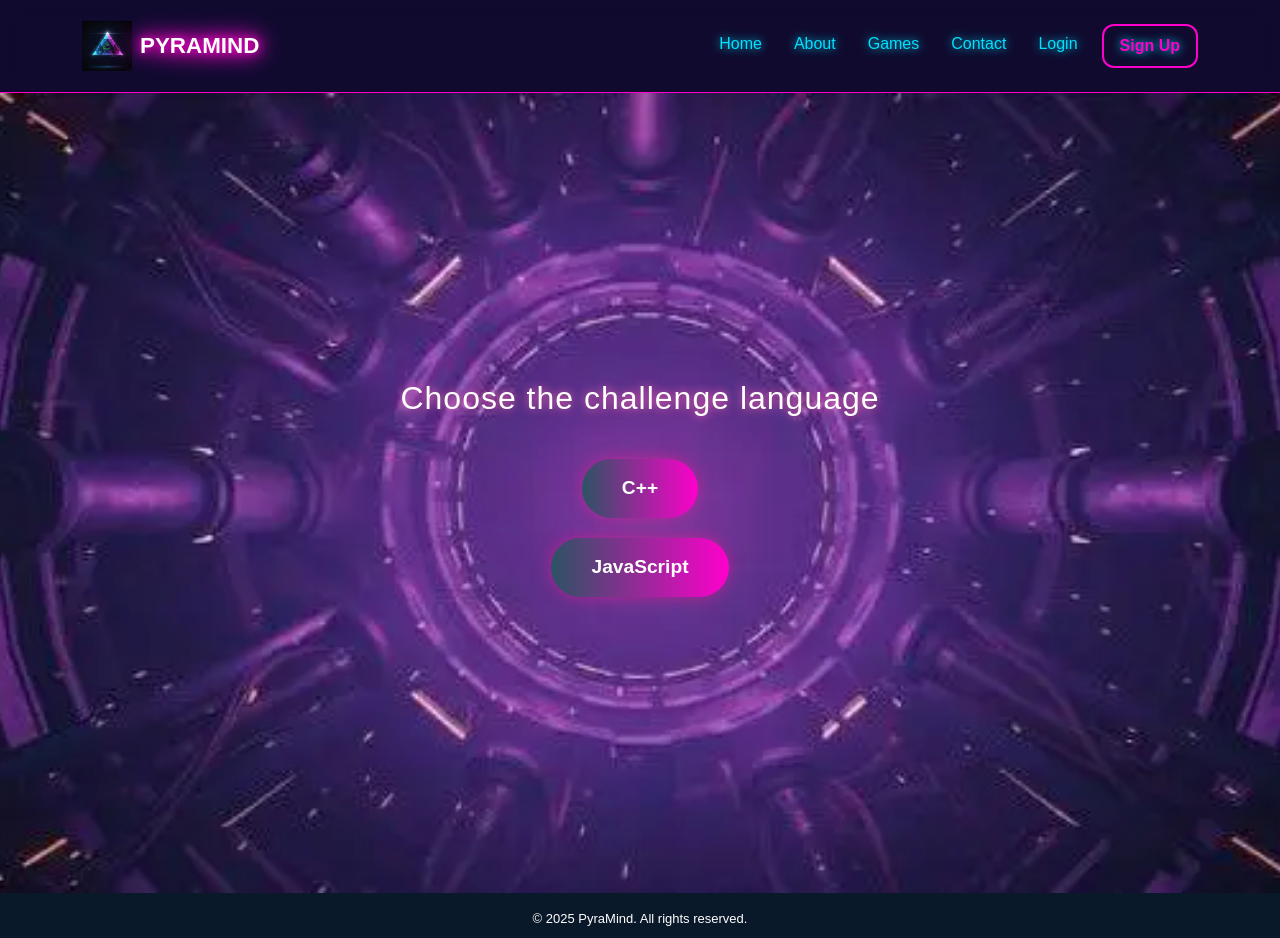
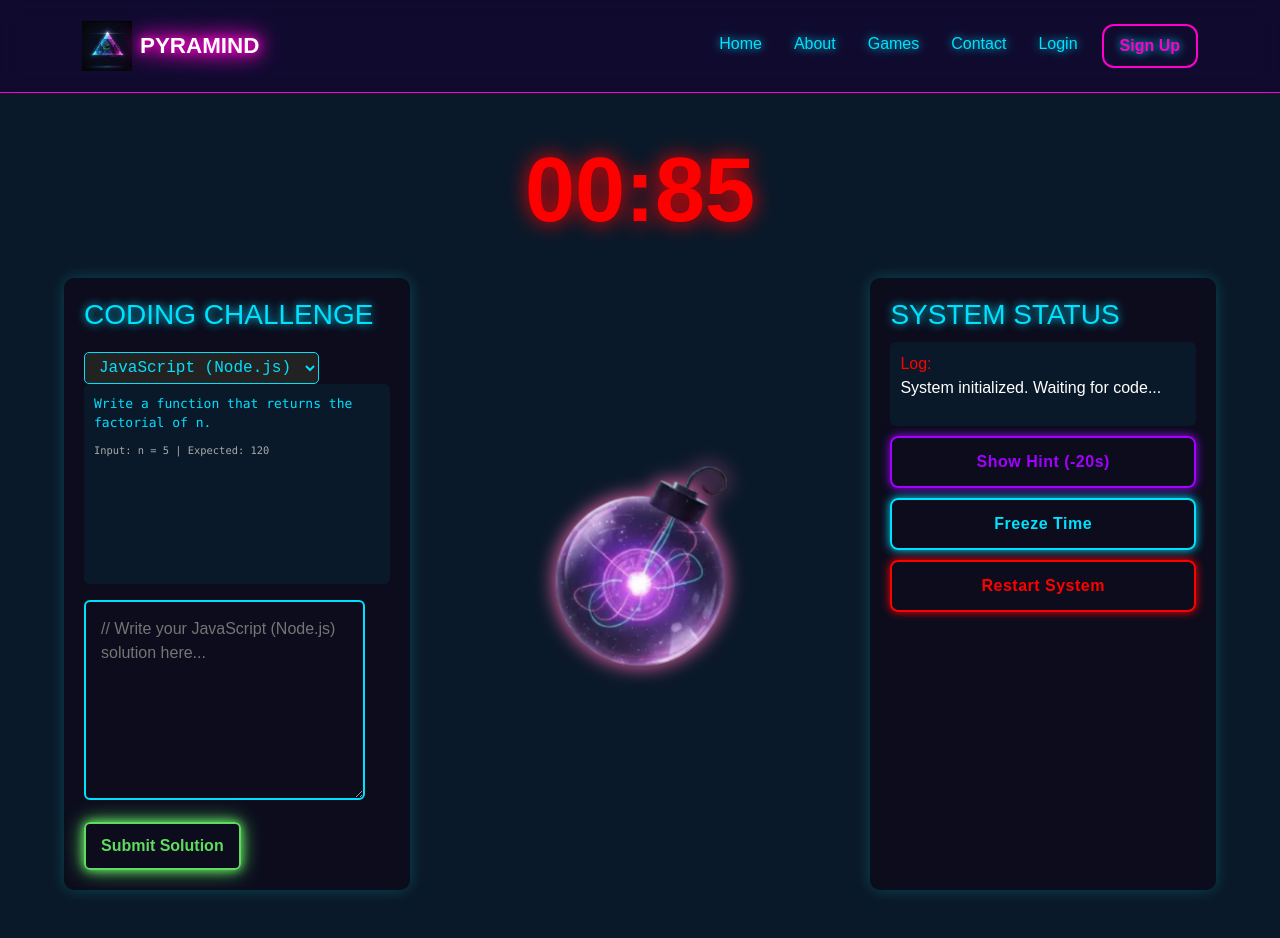
Before and after one commit to enghenzoo/Pyramind, a React (Vite) app: page /game1 in a window 1280 px wide. Shown: the top 938 px of the page. Built offline with nearby package versions, Linux system fonts and the light colour scheme.

Commit message:
test-game-1

```diff
--- a/src/pages/games/game1/Game1.css
+++ b/src/pages/games/game1/Game1.css
@@ -79,9 +79,11 @@
   font-size: 13px;
   height: 200px;
   overflow-y: auto;
+  white-space: pre-wrap;
+  word-wrap: break-word;
+  overflow-x: hidden;
 }
 
-/*  BUTTONS */
 .buttons {
   display: flex;
   justify-content: space-between;
--- a/src/pages/games/game1/Game1.jsx
+++ b/src/pages/games/game1/Game1.jsx
@@ -1,4 +1,5 @@
 import React, { useState, useEffect } from "react";
+import axios from "axios";
 import "./Game1.css";
 import Navbar from "../../../Components/Navbar";
 import Footer from "../../../Components/Footer";
@@ -7,222 +8,201 @@ import bombSound from "../../../assets/bomb-sound.wav";
 import bombImg from "../../../assets/bomb.webp";
 import explosionImg from "../../../assets/explosion.webp";
 
+// --- إعدادات الـ AI ---
+const JUDGE_ENDPOINT = "/api/judge"; // تأكد ان ملف الـ backend موجود في المسار ده
+
+const LANGUAGES = [
+  { id: 71, name: "Python 3" },
+  { id: 63, name: "JavaScript (Node.js)" },
+  { id: 50, name: "C++ (GCC)" },
+  { id: 51, name: "C# (Mono)" },
+  { id: 62, name: "Java (OpenJDK)" },
+  { id: 60, name: "Go" },
+];
+
 export default function GameOne() {
-  const [language, setLanguage] = useState("");
+  // State
+  const [selectedLanguage, setSelectedLanguage] = useState(LANGUAGES[1].id); // Default JS
   const [currentChallenge, setCurrentChallenge] = useState(0);
   const [userAnswer, setUserAnswer] = useState("");
   const [time, setTime] = useState(90);
   const [isFrozen, setIsFrozen] = useState(false);
   const [isCorrect, setIsCorrect] = useState(null);
-  const [log, setLog] = useState("Initializing...");
+  const [log, setLog] = useState("System initialized. Waiting for code...");
   const [isExploding, setIsExploding] = useState(false);
   const [isWarning, setIsWarning] = useState(false);
   const [usedHint, setUsedHint] = useState(false);
   const [isCelebrating, setIsCelebrating] = useState(false);
+  const [isLoading, setIsLoading] = useState(false); // عشان نمنع التكرار وقت التحميل
 
   const cheerAudio = new Audio(cheerSound);
   const bombAudio = new Audio(bombSound);
 
+  // --- بيانات التحديات (تم تعديلها لتناسب الـ AI) ---
   const challenges = [
     {
-      question: "Return factorial recursively",
-      answer: "function factorial(n){return n<=1?1:n*factorial(n-1);}",
-      hint: "Use recursion: function calls itself until n=1.",
+      question: "Write a function that returns the factorial of n.",
+      hint: "Use recursion or a loop. Factorial of 5 is 120.",
+      testCase: { input: "n = 5", expected: "120" },
     },
     {
-      question: "Check if two strings are anagrams",
-      answer:
-        "function isAnagram(a,b){return a.split('').sort().join('')===b.split('').sort().join('');}",
+      question: "Check if two strings are anagrams (return boolean).",
       hint: "Sort both strings and compare them.",
+      testCase: { input: '("listen", "silent")', expected: "true" },
     },
     {
-      question: "Find the nth Fibonacci number (recursive)",
-      answer:
-        "function fibonacci(n){return n<=1?n:fibonacci(n-1)+fibonacci(n-2);}",
-      hint: "F(n) = F(n-1) + F(n-2",
+      question: "Find the nth Fibonacci number.",
+      hint: "F(n) = F(n-1) + F(n-2). Start with 0, 1.",
+      testCase: { input: "n = 7", expected: "13" },
     },
     {
-      question: "Return the second largest number in an array",
-      answer:
-        "function secondLargest(arr){return [...new Set(arr)].sort((a,b)=>b-a)[1];}",
-      hint: "Sort descending and take index 1.",
+      question: "Return the second largest number in an array.",
+      hint: "Sort the array in descending order and pick index 1.",
+      testCase: { input: "[10, 5, 20, 8]", expected: "10" },
     },
     {
-      question: "Check if a number is prime",
-      answer:
-        "function isPrime(n){if(n<2)return false;for(let i=2;i<=Math.sqrt(n);i++){if(n%i===0)return false;}return true;}",
-      hint: "Try dividing by all numbers up to √n.",
+      question: "Check if a number is prime (return boolean).",
+      hint: "Loop from 2 to sqrt(n).",
+      testCase: { input: "7", expected: "true" },
     },
     {
-      question: "Find longest substring without repeating characters",
-      answer:
-        "function longestUniqueSubstring(s){let set=new Set(),l=0,maxLen=0;for(let r=0;r<s.length;r++){while(set.has(s[r])){set.delete(s[l]);l++;}set.add(s[r]);maxLen=Math.max(maxLen,r-l+1);}return maxLen;}",
-      hint: "Use a sliding window and a set to track unique characters.",
+      question:
+        "Find the length of the longest substring without repeating characters.",
+      hint: "Use a sliding window technique.",
+      testCase: { input: '"abcabcbb"', expected: "3" },
     },
     {
-      question: "Flatten a nested array recursively",
-      answer:
-        "function flatten(arr){return arr.reduce((acc,e)=>acc.concat(Array.isArray(e)?flatten(e):e),[]);}",
-      hint: "Use recursion and reduce to merge nested arrays.",
+      question: "Flatten a nested array.",
+      hint: "Use recursion or built-in flat methods if available.",
+      testCase: { input: "[1, [2, [3, 4], 5]]", expected: "[1, 2, 3, 4, 5]" },
     },
     {
-      question: "Find all even numbers in an array",
-      answer:
-        "function findEvenNumbers(array){return array.filter(num => num % 2 === 0);}",
-      hint: "Use the filter() method to get even numbers.",
+      question: "Filter an array to return only even numbers.",
+      hint: "Use the modulo operator % 2 === 0.",
+      testCase: { input: "[1, 2, 3, 4, 5, 6]", expected: "[2, 4, 6]" },
     },
     {
-      question: "Reverse words in a sentence but keep word order",
-      answer:
-        "function reverseWords(sentence){return sentence.split(' ').map(w=>w.split('').reverse().join('')).join(' ');}",
-      hint: "Split sentence by spaces, reverse each word, then join.",
-    },
-    {
-      question: "Implement debounce function",
-      answer:
-        "function debounce(func,delay){let timeoutId;return function(...args){clearTimeout(timeoutId);setTimeout(()=>func.apply(this,args),delay);};}",
-      hint: "Use setTimeout and clearTimeout to delay execution.",
+      question: "Reverse words in a sentence maintaining word order.",
+      hint: "Split by space, reverse each word, join by space.",
+      testCase: { input: '"Hello World"', expected: '"olleH dlroW"' },
     },
   ];
 
+  // --- 1. منطق الانفجار (3 ثواني) ---
   useEffect(() => {
     if (isExploding) {
-      setIsFrozen(true); // نوقف الوقت أول ما تنفجر
-
+      setIsFrozen(true);
       const timer = setTimeout(() => {
-        setIsExploding(false); // وقف الانفجار
-        document.body.style.backgroundColor = ""; // رجع الخلفية
-
-        // التعديل هنا: لو لسه فيه وقت (يعني دي مجرد إجابة غلط)، كمل اللعب أوتوماتيك
+        setIsExploding(false);
+        document.body.style.backgroundColor = "";
+        // لو لسه فيه وقت، فك التجميد عشان اليوزر يكمل
         if (time > 0) {
           setIsFrozen(false);
         }
-        // أما لو الوقت 0 (Game Over)، خليها Frozen زي ما هي عشان ميقدرش يكتب
       }, 3000);
-
       return () => clearTimeout(timer);
     }
   }, [isExploding, time]);
 
   // --- 2. منطق عداد الوقت ---
   useEffect(() => {
-    // لو اللعبة واقفة أو بتنفجر أو كسبان -> متعدش وقت
-    if (isFrozen || isExploding || isCelebrating) return;
+    if (isFrozen || isExploding || isCelebrating || isLoading) return;
 
     if (time > 0) {
       if (time <= 10) setIsWarning(true);
-      else setIsWarning(false); // عشان لو عمل ريستارت التحذير يروح
+      else setIsWarning(false);
 
       const timer = setTimeout(() => setTime((prev) => prev - 1), 1000);
       return () => clearTimeout(timer);
     } else {
       // الوقت خلص
       if (!isExploding) {
-        // عشان ميعملش Loop انفجار
         setIsCorrect(false);
-        setLog("Time's up");
+        setLog("Time's up! System Failure.");
         setIsExploding(true);
         bombAudio.play();
       }
     }
-  }, [time, isFrozen, isExploding, isCelebrating]);
-
-  // --- Logic 2: Game Timer ---
-  useEffect(() => {
-    if (isFrozen || isExploding || isCelebrating) return;
-    if (time > 0) {
-      if (time <= 10) setIsWarning(true);
-      const timer = setTimeout(() => setTime(time - 1), 1000);
-      return () => clearTimeout(timer);
-    } else {
-      setIsCorrect(false);
-      setLog("Time's up");
-      setIsExploding(true);
-      bombAudio.play();
-    }
-  }, [time, isFrozen, isExploding, isCelebrating]);
+  }, [time, isFrozen, isExploding, isCelebrating, isLoading]);
 
   const formatTime = (t) => `00:${t.toString().padStart(2, "0")}`;
 
-  const handleSubmit = () => {
-    // --- Logic 3: Prevent Submit if Time is up, Exploding, or Won ---
-    if (time === 0 || isExploding || isCelebrating) return;
+  // --- 3. بناء الـ Prompt للذكاء الاصطناعي ---
+  const buildJudgePrompt = (code, langName, details) => {
+    return `
+You are an automated coding judge. Your task is to mentally execute or rigorously simulate the provided code based on the given test case and determine whether the final output exactly matches the expected output.
+
+### Challenge
+${details.question}
+
+### Language
+${langName}
+
+### User Code
+\`\`\`
+${code}
+\`\`\`
+
+### Test Case Input
+\`\`\`
+${details.testCase.input}
+\`\`\`
+
+### Expected Output
+\`\`\`
+${details.testCase.expected}
+\`\`\`
+
+### JUDGING RULES
+1. **Language Mismatch is an Automatic FAIL:** The code must be written in the language specified in the ### Language tag.
+2. Simulate or execute the code exactly as the specified language behaves.
+3. If the code would result in any error or incorrect output, the verdict is **FAIL**.
+4. Comparison must be logical and exact.
+
+### Final Response
+Respond with only ONE word:
+- PASS — if the output matches correctly.
+- FAIL — otherwise.
+    `.trim();
+  };
+
+  // --- 4. دالة الإرسال (Handle Submit) ---
+  const handleSubmit = async () => {
+    // شروط المنع
+    if (time === 0 || isExploding || isCelebrating || isLoading) return;
+    if (!userAnswer.trim()) {
+      setLog("Please write some code first.");
+      return;
+    }
+
+    setIsLoading(true);
+    setLog("Analyzing code with AI...");
+    setIsCorrect(null); // Reset status color
 
     try {
-      let correct = false;
-      const funcStr = userAnswer;
+      const currentChallengeData = challenges[currentChallenge];
+      const selectedLangName =
+        LANGUAGES.find((l) => l.id == selectedLanguage)?.name || "Unknown";
 
-      switch (currentChallenge) {
-        case 0: {
-          const testFunc = new Function("return " + funcStr)();
-          correct = testFunc(5) === 120 && testFunc(0) === 1;
-          break;
-        }
-        case 1: {
-          const testFunc = new Function("return " + funcStr)();
-          correct =
-            testFunc("listen", "silent") === true &&
-            testFunc("hello", "world") === false;
-          break;
-        }
-        case 2: {
-          const testFunc = new Function("return " + funcStr)();
-          correct =
-            testFunc(7) === 13 && testFunc(0) === 0 && testFunc(1) === 1;
-          break;
-        }
-        case 3: {
-          const testFunc = new Function("return " + funcStr)();
-          correct = testFunc([5, 1, 9, 7, 9]) === 7;
-          break;
-        }
-        case 4: {
-          const testFunc = new Function("return " + funcStr)();
-          correct =
-            testFunc(7) === true &&
-            testFunc(8) === false &&
-            testFunc(2) === true;
-          break;
-        }
-        case 5: {
-          const testFunc = new Function("return " + funcStr)();
-          correct = testFunc("abcabcbb") === 3 && testFunc("bbbbb") === 1;
-          break;
-        }
-        case 6: {
-          const testFunc = new Function("return " + funcStr)();
-          correct =
-            JSON.stringify(testFunc([1, [2, [3, 4]], 5])) ===
-            JSON.stringify([1, 2, 3, 4, 5]);
-          break;
-        }
-        case 7: {
-          const testFunc = new Function("return " + funcStr)();
-          correct =
-            JSON.stringify(testFunc([1, 2, 3, 4, 5, 6])) ===
-            JSON.stringify([2, 4, 6]);
-          break;
-        }
-        case 8: {
-          const testFunc = new Function("return " + funcStr)();
-          correct = testFunc("Hello world") === "olleH dlrow";
-          break;
-        }
-        case 9: {
-          const testFunc = new Function("return " + funcStr)();
-          const debounced = testFunc(() => "ok", 100);
-          correct = typeof debounced === "function";
-          break;
-        }
-        default:
-          correct = false;
-      }
+      // بناء الرسالة
+      const prompt = buildJudgePrompt(
+        userAnswer,
+        selectedLangName,
+        currentChallengeData
+      );
 
-      setIsCorrect(correct);
-      setLog(correct ? " Correct!" : " Incorrect!");
+      // إرسال الطلب
+      const response = await axios.post(JUDGE_ENDPOINT, { prompt });
+      const verdict = response.data.verdict; // المفروض يرجع PASS أو FAIL
 
-      if (correct) {
+      setIsLoading(false);
+
+      if (verdict && verdict.includes("PASS")) {
+        // --- إجابة صحيحة ---
+        setIsCorrect(true);
+        setLog("Access Granted! Code Valid.");
         cheerAudio.play();
+
         setTimeout(() => {
           const next = currentChallenge + 1;
           if (next < challenges.length) {
@@ -230,46 +210,33 @@ export default function GameOne() {
             setTime(90);
             setUserAnswer("");
             setIsCorrect(null);
-            setLog("Next challenge...");
+            setLog("Next challenge loaded...");
             setIsExploding(false);
             setUsedHint(false);
             document.body.style.backgroundColor = "";
           } else {
-            setLog(
-              "Congratulations, Explosion of Victory, All Challenges Neutralized"
-            );
+            setLog("Mission Accomplished! System Secured.");
             setIsCelebrating(true);
             document.body.style.backgroundColor = "var(--Green)";
             cheerAudio.play();
           }
-        }, 1000);
+        }, 1500);
       } else {
-        setIsExploding(true);
-        document.body.style.backgroundColor = "var(--Red)";
-        bombAudio.play();
+        // --- إجابة خاطئة ---
+        throw new Error("Wrong Answer");
       }
-    } catch {
+    } catch (error) {
+      setIsLoading(false);
       setIsCorrect(false);
-      setLog("Error in your code");
+      setLog("Access Denied! Invalid Code.");
       setIsExploding(true);
       document.body.style.backgroundColor = "var(--Red)";
       bombAudio.play();
+      console.error("Submission error:", error);
     }
   };
 
-  if (!language) {
-    return (
-      <>
-        <Navbar />
-        <div className="choose-language">
-          <h2>Choose the challenge language</h2>
-          <button onClick={() => setLanguage("C++")}>C++</button>
-          <button onClick={() => setLanguage("JavaScript")}>JavaScript</button>
-        </div>
-        <Footer />
-      </>
-    );
-  }
+  // ملاحظة: شلت الـ return اللي كان بيطلب اللغة في البداية، دلوقتي اللغة بتختارها من جوا
 
   return (
     <>
@@ -281,38 +248,110 @@ export default function GameOne() {
 
         <div className="game-layout">
           <div className="console">
-            <h3>ADVANCED CODING CHALLENGE ({language})</h3>
+            <div
+              className="console-header"
+              style={{
+                display: "flex",
+                justifyContent: "space-between",
+                alignItems: "center",
+                marginBottom: "10px",
+              }}
+            >
+              <h3>CODING CHALLENGE</h3>
+            </div>
+            <div>
+              {/* --- قائمة اختيار اللغة --- */}
+              <select
+                value={selectedLanguage}
+                onChange={(e) => setSelectedLanguage(e.target.value)}
+                disabled={isLoading || isExploding}
+                style={{
+                  background: "#222",
+                  color: "var(--Cyan)",
+                  border: "1px solid var(--Cyan)",
+                  padding: "5px 10px",
+                  borderRadius: "5px",
+                  cursor: "pointer",
+                  fontFamily: "monospace",
+                }}
+              >
+                {LANGUAGES.map((lang) => (
+                  <option key={lang.id} value={lang.id}>
+                    {lang.name}
+                  </option>
+                ))}
+              </select>
+            </div>
+
             <pre className="challenge">
               {challenges[currentChallenge].question}
+              {/* عرض Test Case كمساعدة بصرية لليوزر */}
+              <div
+                style={{ marginTop: "10px", fontSize: "0.8em", color: "#aaa" }}
+              >
+                Input: {challenges[currentChallenge].testCase.input} | Expected:{" "}
+                {challenges[currentChallenge].testCase.expected}
+              </div>
             </pre>
 
             <textarea
               value={userAnswer}
               onChange={(e) => setUserAnswer(e.target.value)}
-              placeholder="Write your answer here..."
+              placeholder={`// Write your ${
+                LANGUAGES.find((l) => l.id == selectedLanguage)?.name
+              } solution here...`}
+              disabled={isLoading || isExploding || isCelebrating}
+              style={{ opacity: isLoading ? 0.7 : 1 }}
             />
 
             <div className="buttons">
               <button
                 onClick={handleSubmit}
                 className="btn-correct"
-                // --- Logic 3: Disable Button Visuals ---
-                disabled={time === 0 || isExploding || isCelebrating}
+                disabled={
+                  time === 0 || isExploding || isCelebrating || isLoading
+                }
                 style={{
-                  opacity: time === 0 || isExploding || isCelebrating ? 0.5 : 1,
+                  opacity:
+                    time === 0 || isExploding || isCelebrating || isLoading
+                      ? 0.5
+                      : 1,
                   cursor:
-                    time === 0 || isExploding || isCelebrating
+                    time === 0 || isExploding || isCelebrating || isLoading
                       ? "not-allowed"
                       : "pointer",
+                  display: "flex",
+                  alignItems: "center",
+                  justifyContent: "center",
+                  gap: "10px",
                 }}
               >
-                Submit
+                {isLoading ? "Analyzing..." : "Submit Solution"}
+                {isLoading && (
+                  <div
+                    className="spinner"
+                    style={{
+                      width: "12px",
+                      height: "12px",
+                      border: "2px solid #fff",
+                      borderTopColor: "transparent",
+                      borderRadius: "50%",
+                      animation: "spin 1s linear infinite",
+                    }}
+                  ></div>
+                )}
               </button>
             </div>
 
-            {isCorrect !== null && (
-              <p style={{ color: isCorrect ? "var(--Green)" : "var(--Red)" }}>
-                {isCorrect ? "Correct" : "Incorrect"}
+            {isCorrect !== null && !isLoading && (
+              <p
+                style={{
+                  color: isCorrect ? "var(--Green)" : "var(--Red)",
+                  fontWeight: "bold",
+                  marginTop: "10px",
+                }}
+              >
+                {isCorrect ? "PASSED" : "FAILED"}
               </p>
             )}
           </div>
@@ -334,6 +373,7 @@ export default function GameOne() {
 
             <button
               className="btn-hint"
+              disabled={isLoading || isExploding}
               onClick={() => {
                 if (!usedHint) {
                   setUsedHint(true);
@@ -344,7 +384,6 @@ export default function GameOne() {
               Show Hint (-20s)
             </button>
 
-            {/* --- Visual: Hint moved here --- */}
             {usedHint && (
               <p
                 className="hint-text"
@@ -363,6 +402,7 @@ export default function GameOne() {
 
             <button
               className="btn-freeze"
+              disabled={isLoading || isExploding}
               onClick={() => setIsFrozen(!isFrozen)}
             >
               {isFrozen ? "Unfreeze" : "Freeze Time"}
@@ -380,19 +420,17 @@ export default function GameOne() {
                 setIsFrozen(false);
                 setUserAnswer("");
                 setIsCorrect(null);
-                setLog("Retry the challenge...");
+                setLog("System Rebooted.");
                 document.body.style.backgroundColor = "";
                 setIsExploding(false);
                 setIsWarning(false);
                 setUsedHint(false);
                 setIsCelebrating(false);
+                setIsLoading(false);
+                setCurrentChallenge(0); // اختياري: يرجعك لأول مستوى
               }}
             >
-              Restart
-            </button>
-
-            <button className="btn-back" onClick={() => setLanguage("")}>
-              Change Language
+              Restart System
             </button>
           </div>
         </div>
@@ -426,13 +464,14 @@ export default function GameOne() {
                 }}
               ></div>
             ))}
-            <h1>
-              Congratulations, Explosion of Victory, All Challenges Neutralized.
-            </h1>
+            <h1>Congratulations! Threat Neutralized.</h1>
           </div>
         )}
       </div>
       <Footer />
+      <style>{`
+        @keyframes spin { 0% { transform: rotate(0deg); } 100% { transform: rotate(360deg); } }
+      `}</style>
     </>
   );
 }
```
Also changed, not shown: 1 other file (tests, documents, lock files or other folders).
